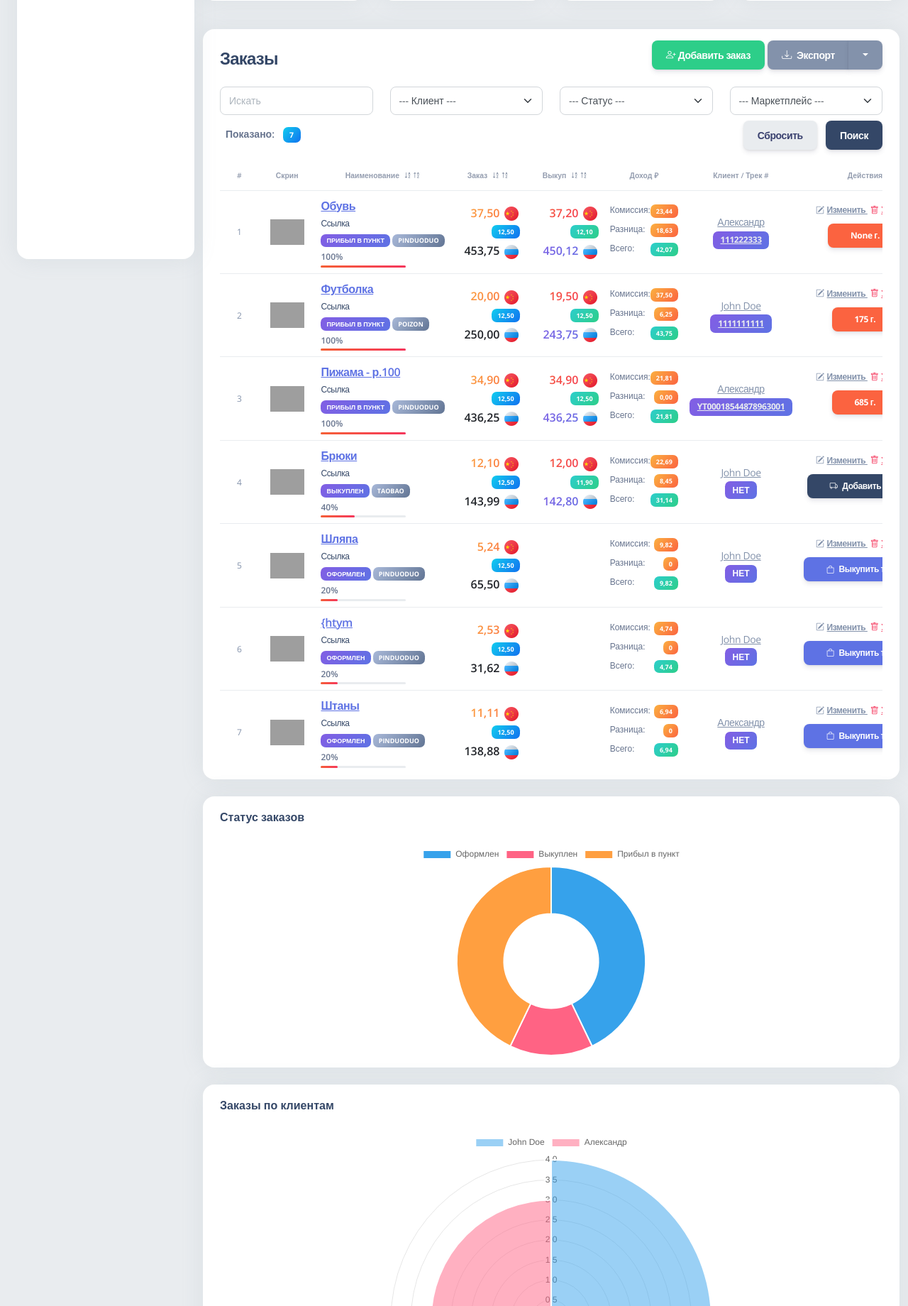
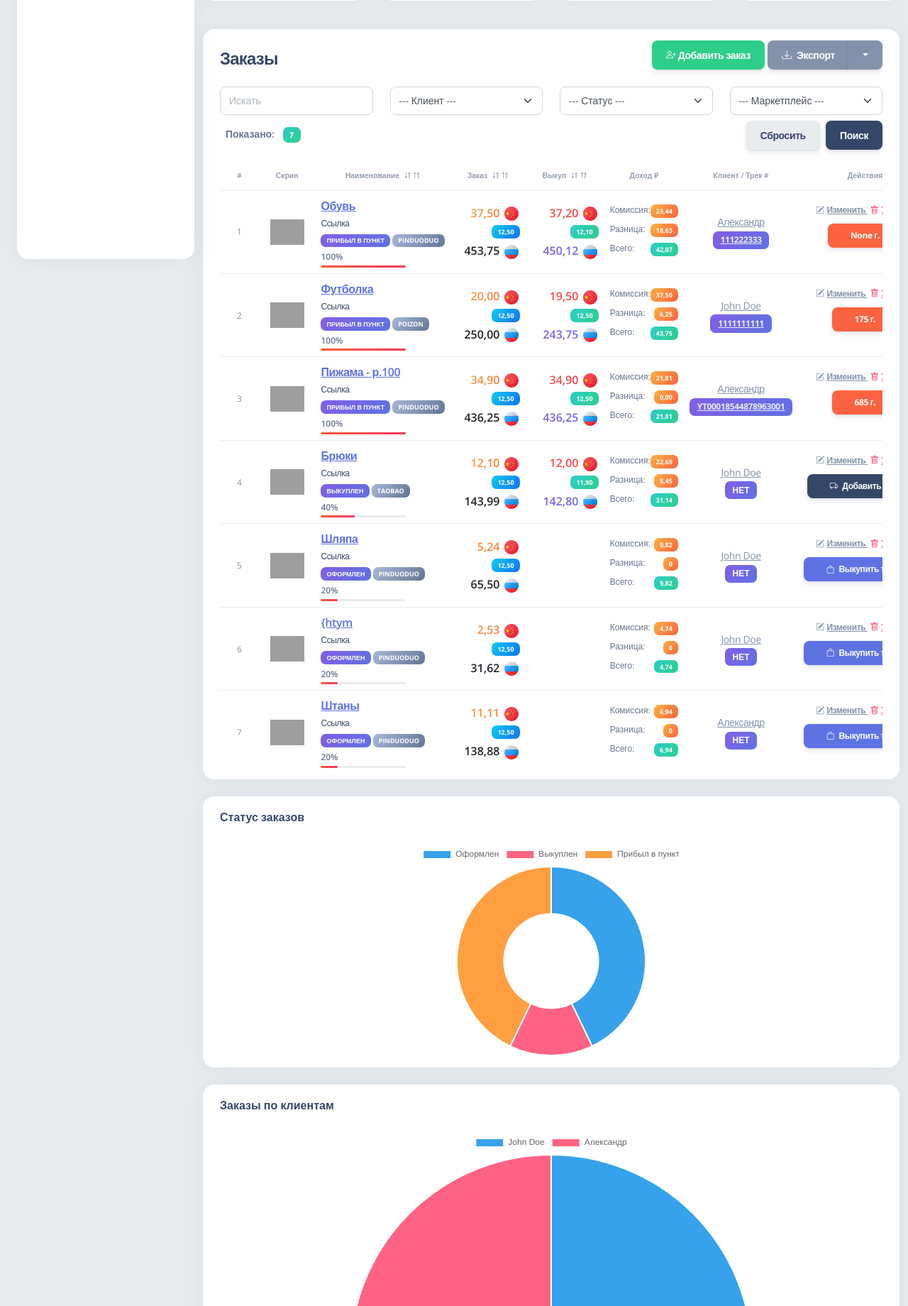
Before and after one commit to ale88andr/pik, a Django app: page /purchases/1/ in a window 1280 px wide. Shown: the part 419-2259 px from the top of the page at 71% size. Run offline with Django 5.2, Linux system fonts and the light colour scheme; data comes from the database, SQL or seed files in the repository; some libraries are stand-ins or nearby versions; grey boxes are pictures that could not be loaded.

Commit message:
small fixes

```diff
--- a/order/templates/purchase/detail.html
+++ b/order/templates/purchase/detail.html
@@ -59,7 +59,7 @@
 </div>
 
 <div class="row">
-    <div class="col-xxl-10 col-md-12 mb-lg-0 mt-4 mb-4">
+    <div class="col-xxl-10 col-xl-12 mb-lg-0 mt-4 mb-4">
         <div class="card">
             <div class="card-header pb-0 pt-3 bg-transparent">
                 <div class="d-flex justify-content-between align-items-center">
@@ -94,11 +94,11 @@
                         {% endfor %}
                         <div class="col-6 mt-2">
                             <div class="m-xl-2 mb-2 text-sm font-weight-bold">
-                                Показано: <span class="ms-2 badge bg-gradient-info">{{ total_records }}</span>
+                                Показано: <span class="ms-2 badge bg-gradient-success">{{ total_records }}</span>
                             </div>
                         </div>
                         <div class="col-6 text-end mt-2 mb-2">
-                            <a href="{% url 'purchase' pk=purchase.pk %}" class="btn btn-light me-2 my-sm-0">Сбросить</a>
+                            <a href="{% url 'purchase' pk=purchase.pk %}" class="btn btn-light me-1 my-sm-0">Сбросить</a>
                             <button class="btn btn-dark my-sm-0" type="submit">Поиск</button>
                         </div>
                     </div>
@@ -314,13 +314,13 @@
         </div>
     </div>
 
-    <div class="col-xxl-2 col-lg-12 mb-lg-0 mt-4 mb-4">
+    <div class="col-xxl-2 col-xl-12 mb-lg-0 mt-4 mb-4">
         <div class="col-12 mb-4">
             {% include "common/chart.html" with title="Статус заказов" chart_id="chart-statuses" height="300" %}
         </div>
 
         <div class="col-12 mb-4">
-            {% include "common/chart.html" with title="Заказы по клиентам" chart_id="chart-customers" height="500" %}
+            {% include "common/chart.html" with title="Заказы по клиентам" chart_id="chart-customers" height="600" %}
         </div>
 
         <div class="col-12 mb-4">
@@ -363,7 +363,7 @@
     });
 
     new Chart(ctx2, {
-        type: "polarArea",
+        type: "pie",
         data: {
         labels: {{ customer_chart_labels|safe }},
         datasets: [
@@ -390,7 +390,7 @@
     });
 
     new Chart(ctx3, {
-        type: "pie",
+        type: "polarArea",
         data: {
         labels: ["Комиссия", "Выкуп"],
         datasets: [
```
Lines whose indentation alone changed are shown as unchanged.
